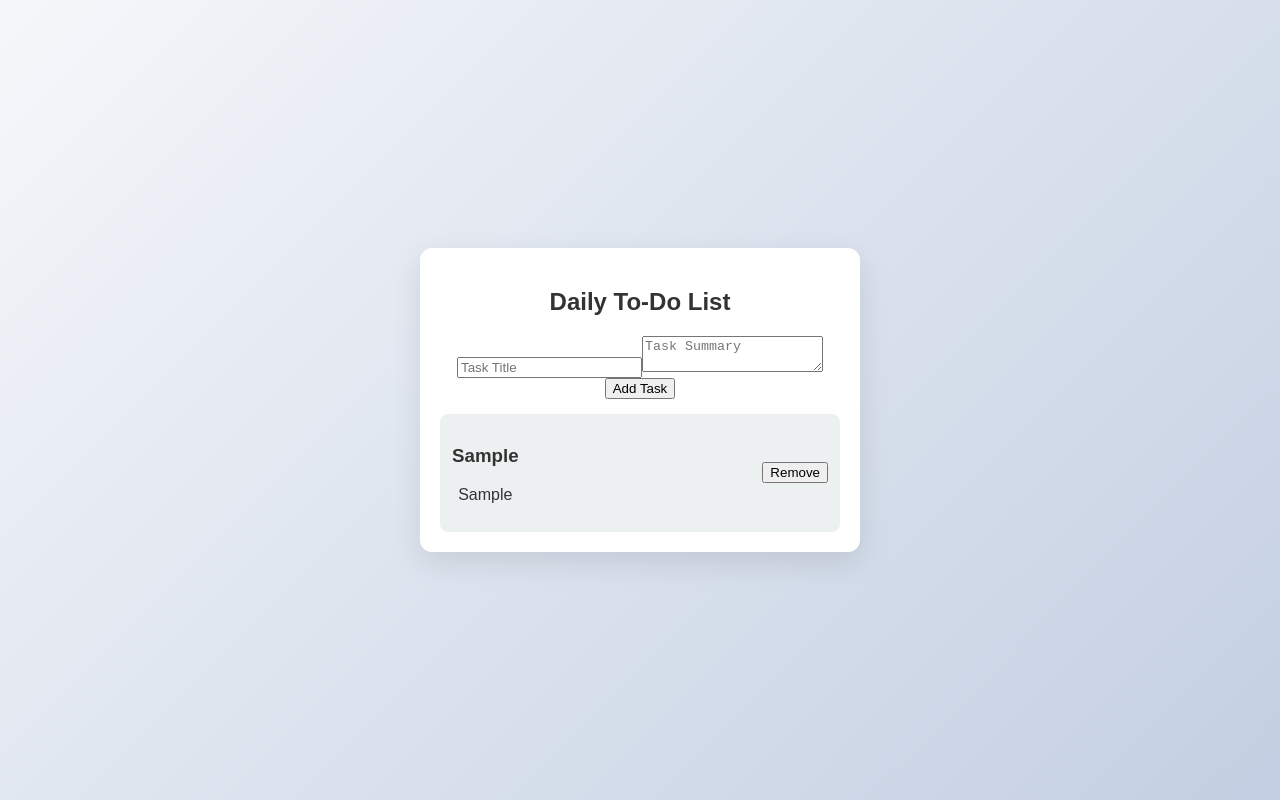
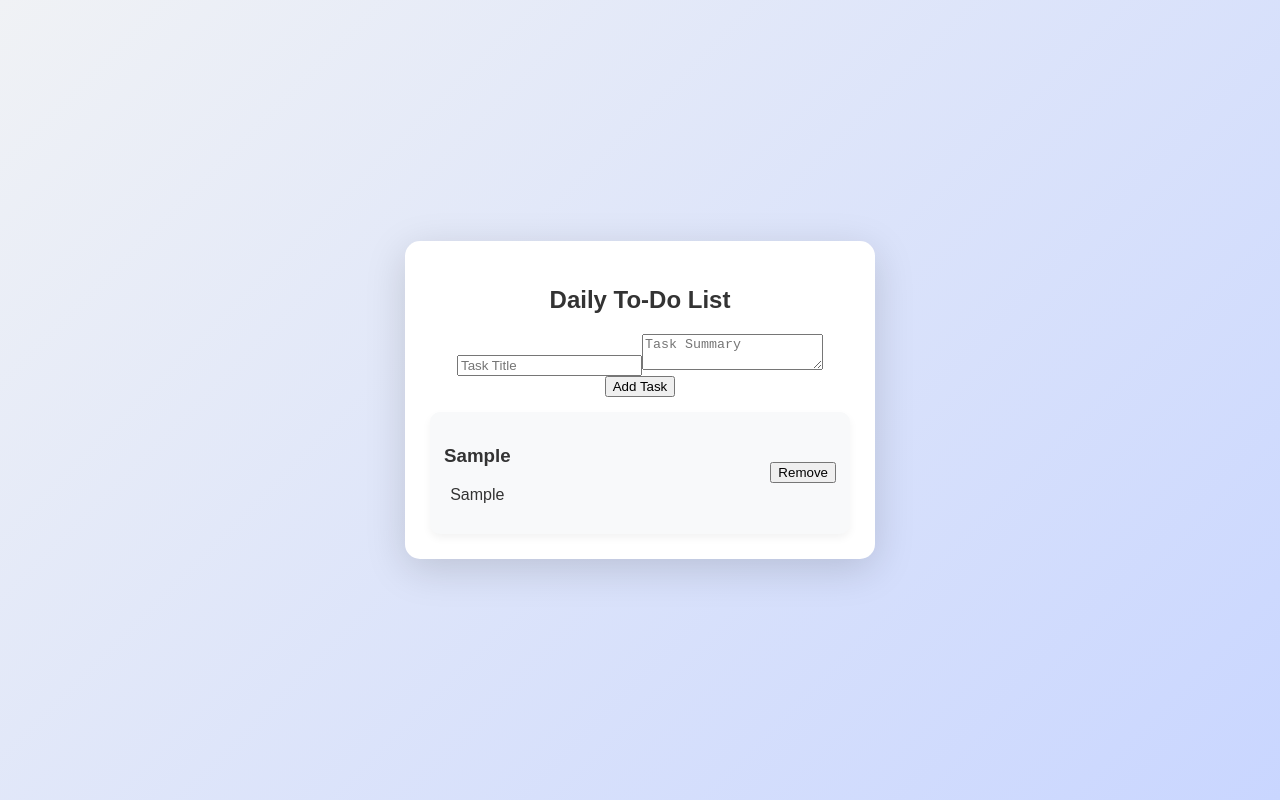
Before and after one commit to VirabhadraKhobare/To-Do-List-Chart, a React (Create React App) app: page / in a window 1280 px wide. Both pictures are taken after typing "Sample", "Sample" into the empty fields and a click on the button "Add Task". Built offline with nearby package versions, Linux system fonts and the light colour scheme.

Commit message:
Update styles.css

```diff
--- a/src/styles/styles.css
+++ b/src/styles/styles.css
@@ -1,7 +1,7 @@
-/* General Page Styling */
+/* Global Styles */
 body {
   font-family: "Poppins", sans-serif;
-  background: linear-gradient(135deg, #f5f7fa, #c3cfe2);
+  background: linear-gradient(135deg, #f0f2f5, #c9d6ff);
   color: #333;
   display: flex;
   justify-content: center;
@@ -10,49 +10,59 @@ body {
   margin: 0;
 }
 
-/* Container */
+/* Main Container */
 .container {
-  width: 400px;
-  padding: 20px;
-  background: white;
-  border-radius: 12px;
-  box-shadow: 0px 10px 30px rgba(0, 0, 0, 0.1);
+  width: 420px;
+  padding: 25px;
+  background: #ffffff;
+  border-radius: 15px;
+  box-shadow: 0px 10px 40px rgba(0, 0, 0, 0.15);
   text-align: center;
 }
 
 /* Title */
 .title {
-  font-size: 22px;
+  font-size: 24px;
   font-weight: bold;
-  margin-bottom: 10px;
+  margin-bottom: 15px;
   color: #2c3e50;
+  text-transform: uppercase;
 }
 
 /* Input Fields */
 .input, .textarea {
   width: 100%;
-  padding: 10px;
-  margin-bottom: 10px;
-  border: 1px solid #ccc;
-  border-radius: 6px;
+  padding: 12px;
+  margin-bottom: 12px;
+  border: 1px solid #ddd;
+  border-radius: 8px;
   font-size: 14px;
+  transition: all 0.3s ease-in-out;
+}
+
+.input:focus, .textarea:focus {
+  border-color: #3498db;
+  box-shadow: 0px 0px 8px rgba(52, 152, 219, 0.3);
+  outline: none;
 }
 
 /* Add Button */
 .add-button {
   width: 100%;
-  padding: 10px;
-  background: #3498db;
+  padding: 12px;
+  background: linear-gradient(135deg, #3498db, #6ab0de);
   color: white;
   border: none;
-  border-radius: 6px;
+  border-radius: 8px;
   cursor: pointer;
   font-weight: bold;
+  font-size: 16px;
   transition: 0.3s;
 }
 
 .add-button:hover {
-  background: #2980b9;
+  background: linear-gradient(135deg, #2980b9, #4b91d1);
+  transform: scale(1.05);
 }
 
 /* Task List */
@@ -60,7 +70,7 @@ body {
   margin-top: 15px;
   display: flex;
   flex-direction: column;
-  gap: 10px;
+  gap: 12px;
 }
 
 /* Task Item */
@@ -68,14 +78,16 @@ body {
   display: flex;
   justify-content: space-between;
   align-items: center;
-  background: #ecf0f1;
-  padding: 12px;
-  border-radius: 8px;
+  background: #f8f9fa;
+  padding: 14px;
+  border-radius: 10px;
   transition: 0.3s;
+  box-shadow: 0px 4px 8px rgba(0, 0, 0, 0.05);
 }
 
 .task-item:hover {
-  background: #d5dbdb;
+  background: #e9ecef;
+  transform: translateY(-3px);
 }
 
 /* Task Title */
@@ -96,15 +108,17 @@ body {
   background: none;
   border: none;
   cursor: pointer;
+  transition: 0.3s;
 }
 
 .icon {
-  width: 20px;
-  height: 20px;
+  width: 22px;
+  height: 22px;
   color: #e74c3c;
   transition: 0.3s;
 }
 
 .icon:hover {
   color: #c0392b;
+  transform: scale(1.2);
 }
```
